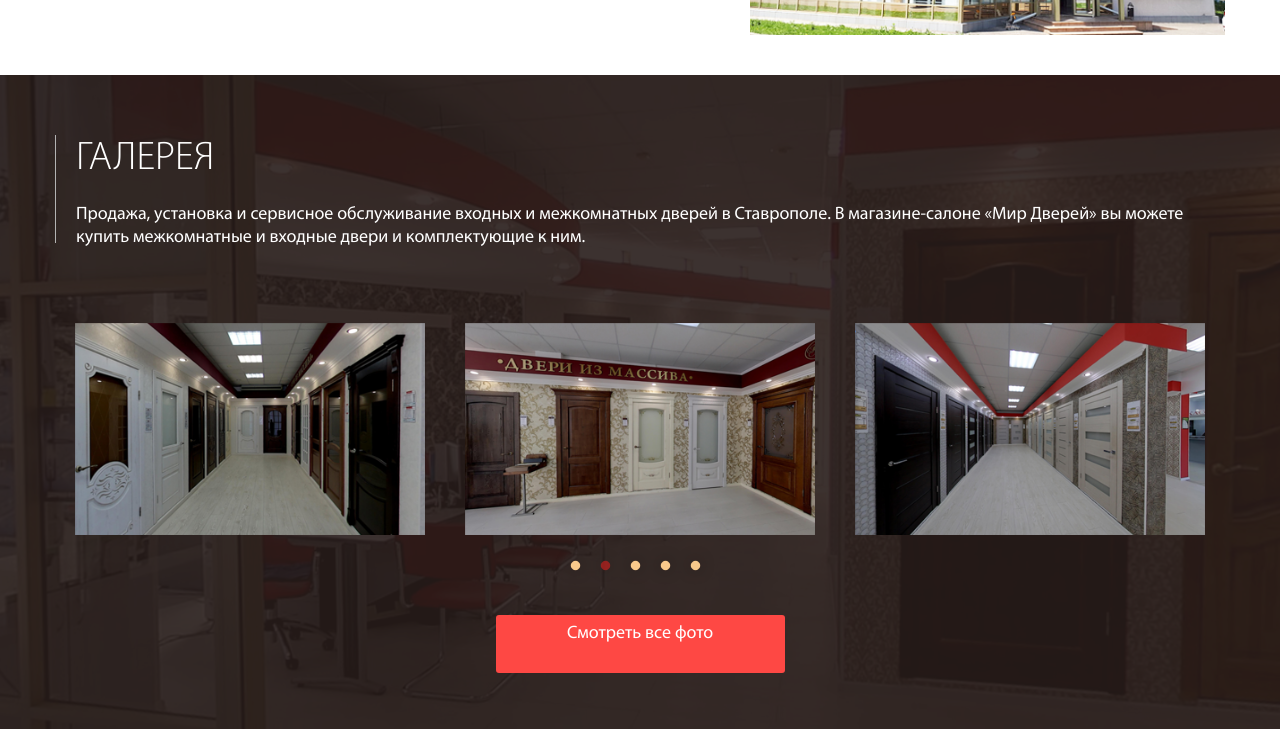
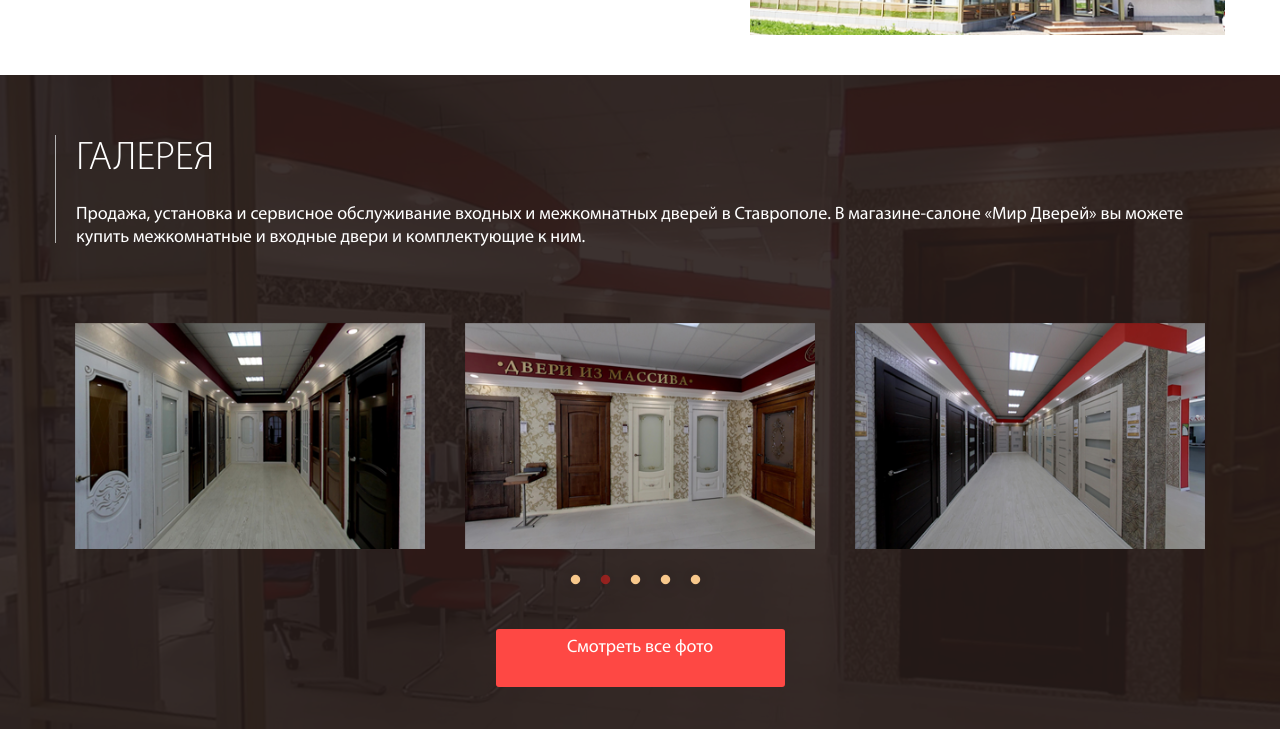
Before and after one commit to UnleashedMySelf/DA, a plain HTML site: page lab1-2/index.html in a window 1280 px wide. Shown: the part 1193-1936 px from the top of the page. Drawn offline with Linux system fonts and the light colour scheme.

Commit message:
Update style.css

```diff
--- a/lab1-2/css/style.css
+++ b/lab1-2/css/style.css
@@ -485,7 +485,7 @@ nav {
   /* line 369, ../sass/style.sass */
   .slider-center img {
     width: 391px;
-    height: 252px;
+    height: 100%;
     padding: 20px; }
 
 /* line 374, ../sass/style.sass */
```
